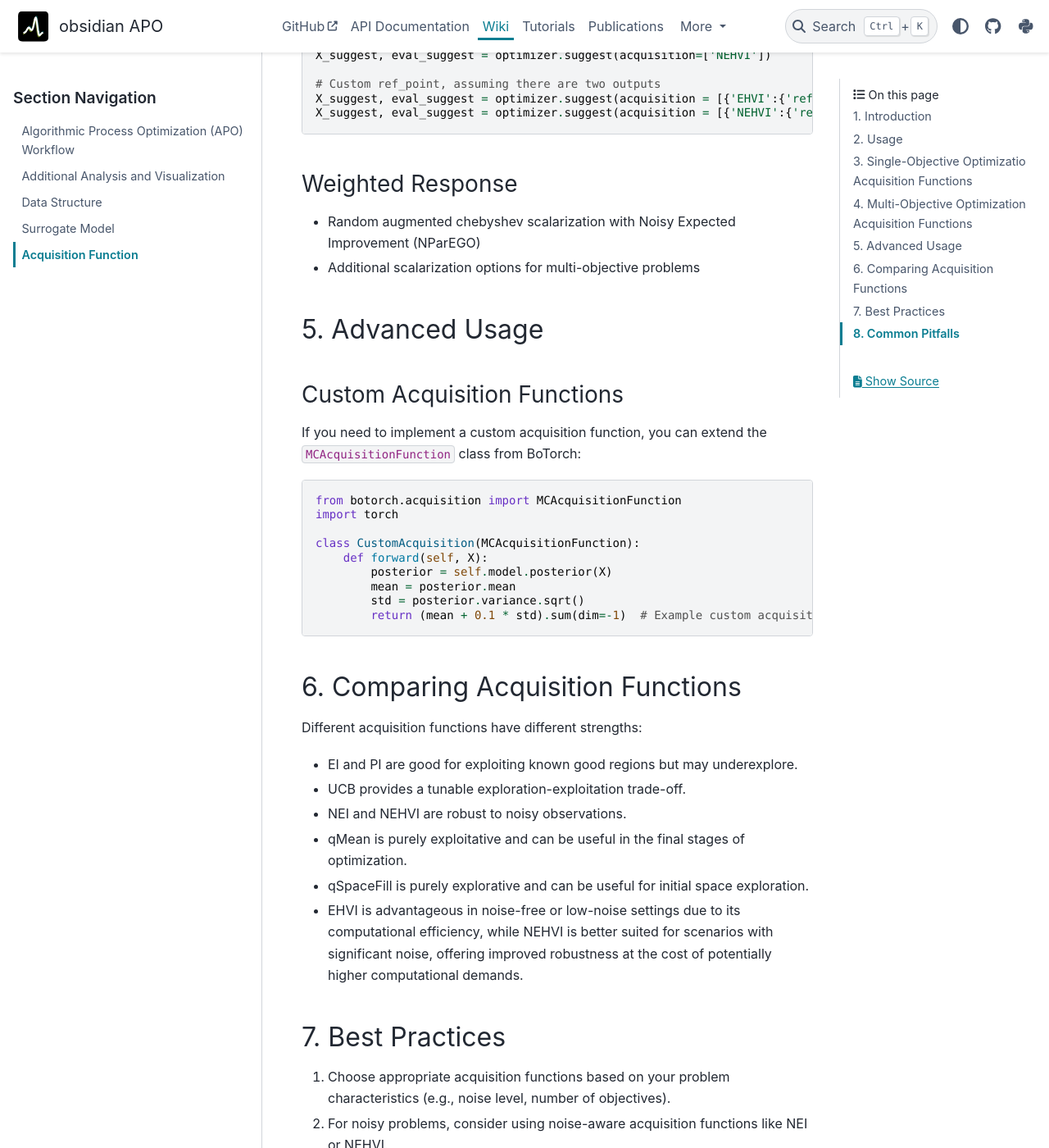
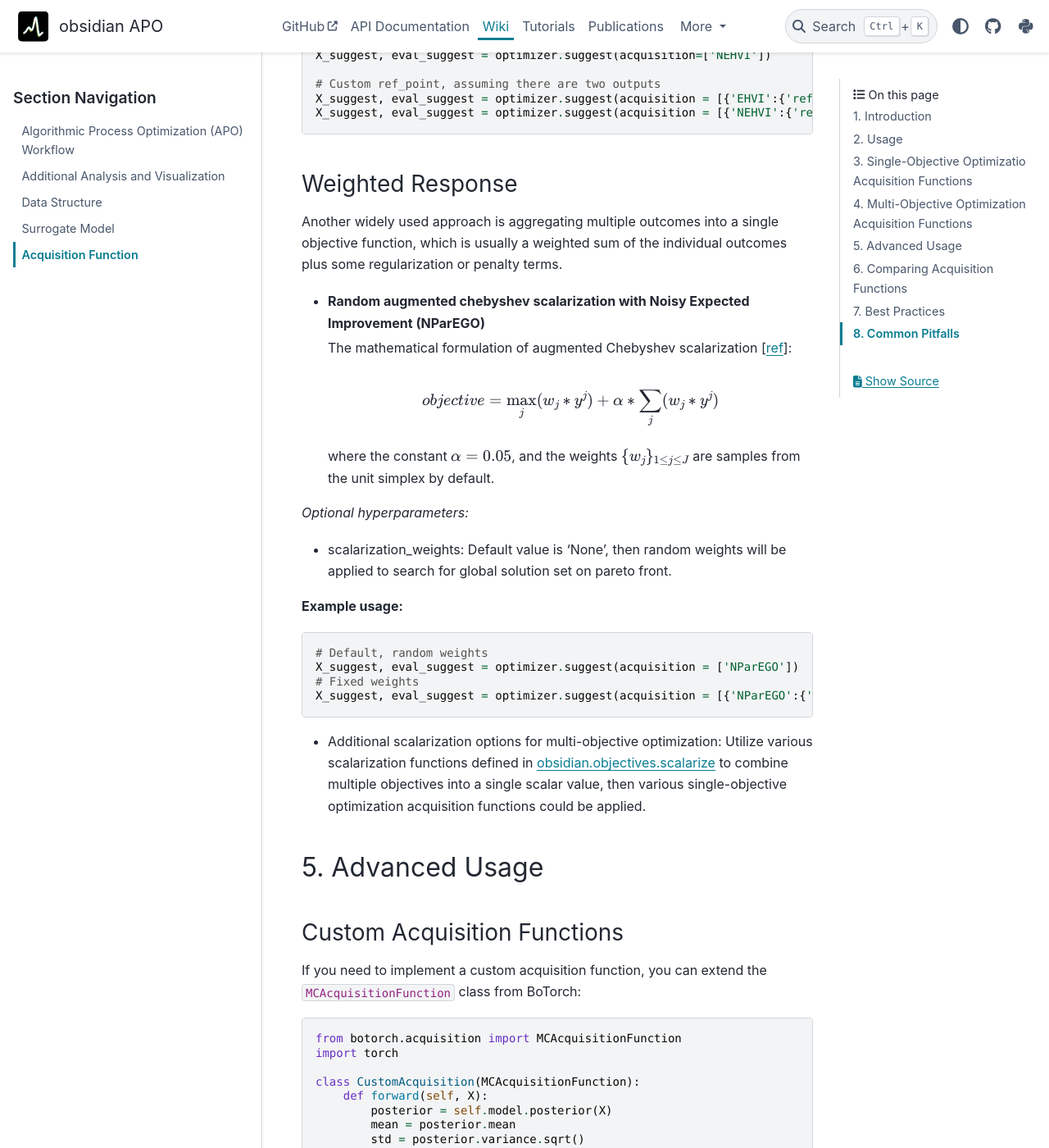
Before and after one commit to MSDLLCpapers/obsidian, a Sphinx documentation site: the page built from docs/wiki/5_AcquisitionFunction.md, in a window 1280 px wide and 1400 px high, scrolled down 6091 px. Shown: the whole window at 82% size. Built offline with Sphinx 7.4.7 and the PyData theme 0.15.4, drawn with Linux system fonts in a browser that asks for light colours.

Commit message:
revise MOO section in 5_AcquisitionFunction.md

````diff
--- a/docs/wiki/5_AcquisitionFunction.md
+++ b/docs/wiki/5_AcquisitionFunction.md
@@ -205,9 +205,29 @@ X_suggest, eval_suggest = optimizer.suggest(acquisition = [{'NEHVI':{'ref_point'
 
 ### Weighted Response
 
-* Random augmented chebyshev scalarization with Noisy Expected Improvement (NParEGO)
+Another widely used approach is aggregating multiple outcomes into a single objective function, which is usually a weighted sum of the individual outcomes plus some regularization or penalty terms.
 
-* Additional scalarization options for multi-objective problems
+* **Random augmented chebyshev scalarization with Noisy Expected Improvement (NParEGO)**
+
+    The mathematical formulation of augmented Chebyshev scalarization [[ref](https://github.com/pytorch/botorch/blob/main/botorch/utils/multi_objective/scalarization.py)]:
+    \begin{equation*}
+    objective = \max_j (w_j * y^j)+ \alpha * \sum_j(w_j * y^j)
+    \end{equation*}
+    where the constant $\alpha=0.05$, and the weights $\{w_j\}_{1\leq j\leq J}$ are samples from the unit simplex by default.
+
+_Optional hyperparameters:_
+* scalarization_weights: Default value is 'None', then random weights will be applied to search for global solution set on pareto front.
+
+**Example usage:**
+
+```python
+# Default, random weights
+X_suggest, eval_suggest = optimizer.suggest(acquisition = ['NParEGO'])
+# Fixed weights
+X_suggest, eval_suggest = optimizer.suggest(acquisition = [{'NParEGO':{'scalarization_weights':[0.75, 0.25]}}])
+```
+
+* Additional scalarization options for multi-objective optimization: Utilize various scalarization functions defined in [obsidian.objectives.scalarize](https://github.com/MSDLLCpapers/obsidian/blob/main/obsidian/objectives/scalarize.py) to combine multiple objectives into a single scalar value, then various single-objective optimization acquisition functions could be applied.
 
 ## 5. Advanced Usage
 
````
